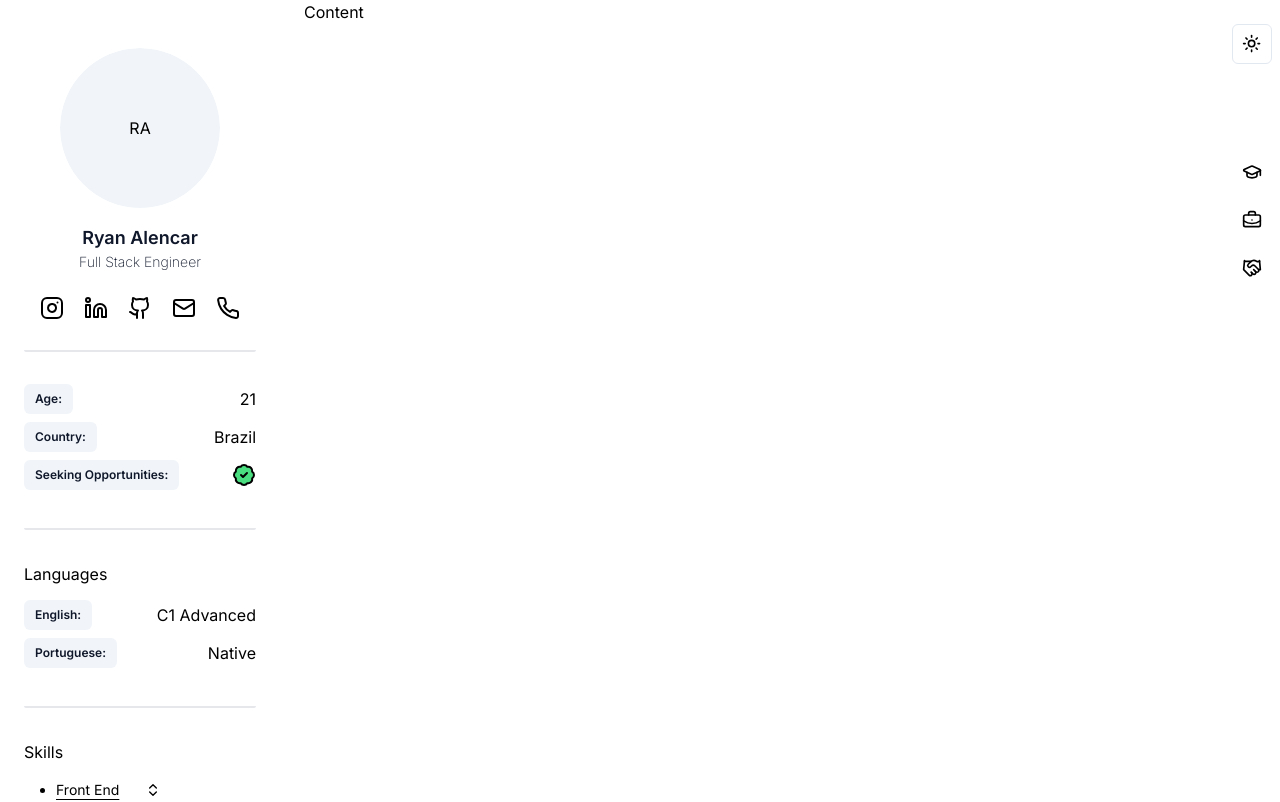
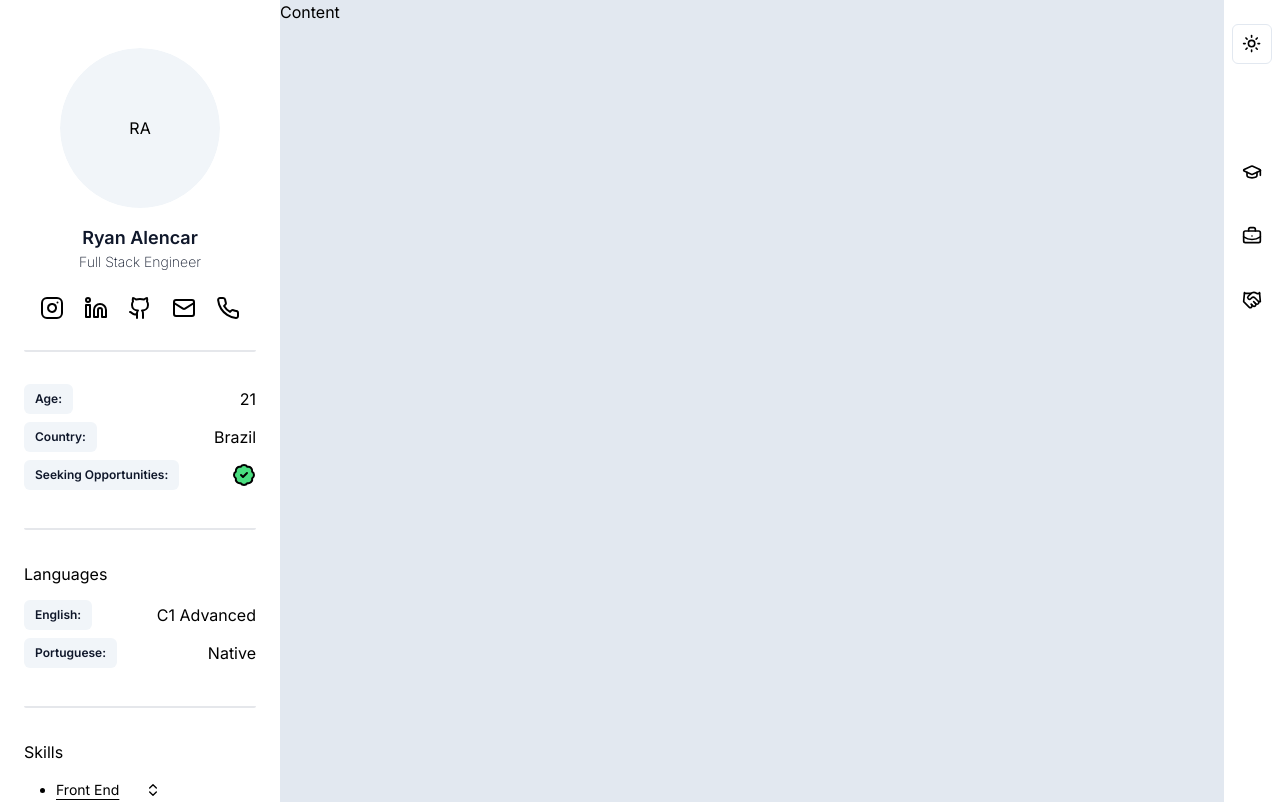
Before and after one commit to ryanalencar/ryanalencar.com, a Next.js app: page / in a window 1280 px wide. Shown: the top 802 px of the page. Built offline with nearby package versions, Linux system fonts and the light colour scheme.

Commit message:
🦄 refactor: layout bg color

```diff
--- a/src/app/layout.tsx
+++ b/src/app/layout.tsx
@@ -30,7 +30,7 @@ export default function RootLayout({
           disableTransitionOnChange
         >
           <TooltipProvider>
-            <div className="flex space-x-6">
+            <div className="flex">
               <ResumeSidebar />
               {children}
               <MenuSidebar />
--- a/src/app/page.tsx
+++ b/src/app/page.tsx
@@ -1,6 +1,6 @@
 export default function Home() {
   return (
-    <div className="flex-1">
+    <div className="flex-1 bg-slate-200 dark:bg-slate-900">
       <h1>Content</h1>
     </div>
   )
--- a/src/components/menu-sidebar.tsx
+++ b/src/components/menu-sidebar.tsx
@@ -28,7 +28,7 @@ export function MenuSidebar() {
       <div className="flex flex-col items-center gap-4 px-2 py-6 mb-12">
         <ModeToggle />
       </div>
-      <nav className="flex flex-col items-center gap-4 px-2 sm:py-5">
+      <nav className="flex flex-col items-center gap-8 px-2 sm:py-5">
         {sidebarLinks.map(({ href, label, icon }) => (
           <Tooltip key={label}>
             <TooltipTrigger asChild>
```
